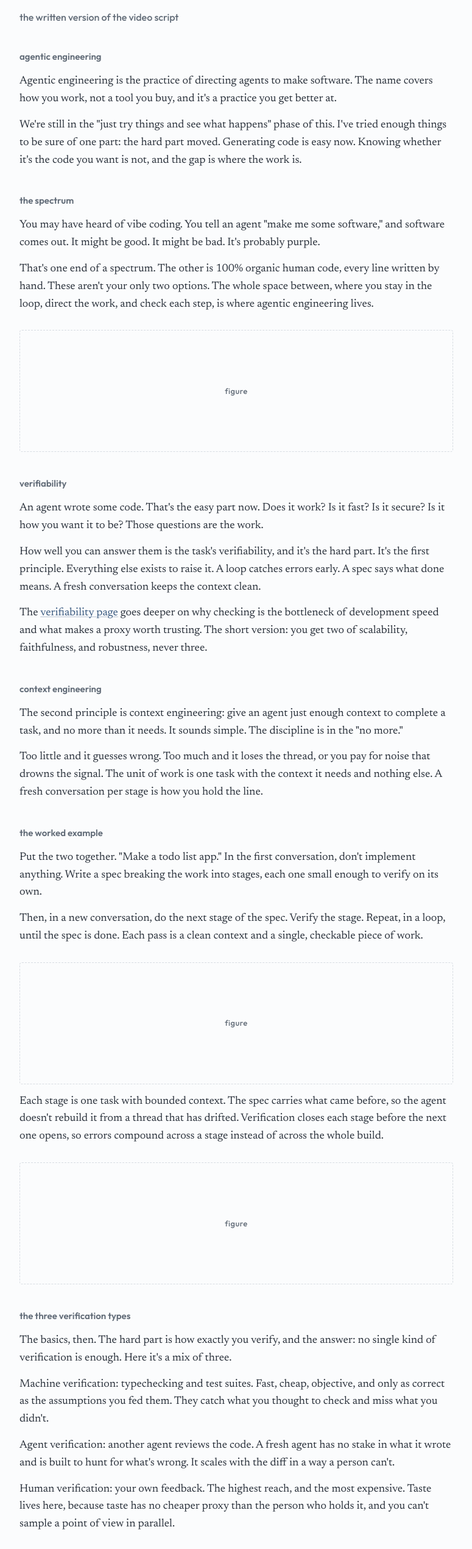
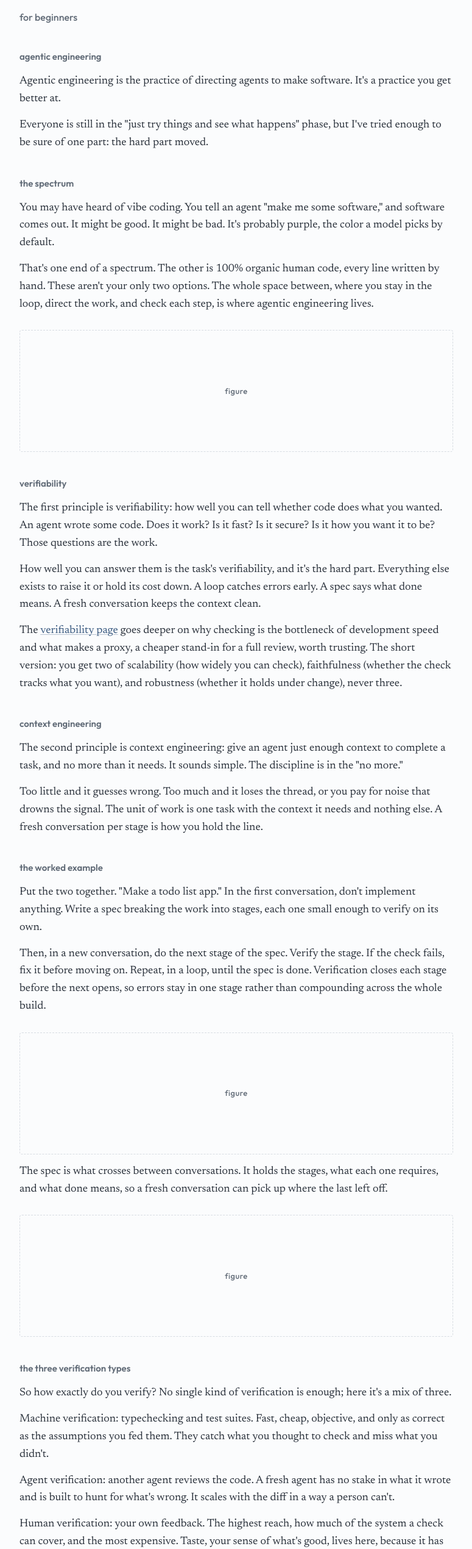
Before and after one commit to dylanebert/agentic-engineering, a Svelte app: page / in a window 1280 px wide. Shown: the part 181-2721 px from the top of the page at 61% size, without its empty margins (252-1027 px from the left). Built offline with nearby package versions, Linux system fonts and the light colour scheme.

Commit message:
agentic-engineering-post: C — close the cold-read and position findings

```diff
--- a/src/App.svelte
+++ b/src/App.svelte
@@ -5,21 +5,18 @@
       <span class="sep">·</span> august 2026
     </div>
     <h1 class="title">agentic engineering</h1>
-    <p class="dek">the written version of the video script</p>
+    <p class="dek">for beginners</p>
   </header>
 
   <section class="section">
     <h2>agentic engineering</h2>
     <p>
       Agentic engineering is the practice of directing agents to make software.
-      The name covers how you work, not a tool you buy, and it's a practice you
-      get better at.
+      It's a practice you get better at.
     </p>
     <p>
-      We're still in the "just try things and see what happens" phase of this.
-      I've tried enough things to be sure of one part: the hard part moved.
-      Generating code is easy now. Knowing whether it's the code you want is
-      not, and the gap is where the work is.
+      Everyone is still in the "just try things and see what happens" phase,
+      but I've tried enough to be sure of one part: the hard part moved.
     </p>
   </section>
 
@@ -28,7 +25,8 @@
     <p>
       You may have heard of vibe coding. You tell an agent "make me some
       software," and software comes out. It might be good. It might be bad.
-      It's probably purple.
+      It's probably purple, the color a
+      model picks by default.
     </p>
     <p>
       That's one end of a spectrum. The other is 100% organic human code, every
@@ -42,22 +40,24 @@
   <section class="section">
     <h2>verifiability</h2>
     <p>
-      An agent wrote some code. That's the easy part now. Does it work? Is it
-      fast? Is it secure? Is it how you want it to be? Those questions are the
-      work.
+      The first principle is verifiability: how well you can tell whether code
+      does what you wanted. An agent wrote some code. Does it work? Is it fast?
+      Is it secure? Is it how you want it to be? Those questions are the work.
     </p>
     <p>
       How well you can answer them is the task's verifiability, and it's the
-      hard part. It's the first principle. Everything else exists to raise it.
-      A loop catches errors early. A spec says what done means. A fresh
+      hard part. Everything else exists to raise it or hold its cost down. A
+      loop catches errors early. A spec says what done means. A fresh
       conversation keeps the context clean.
     </p>
     <p>
       The
       <a href="/verifiability/">verifiability page</a>
       goes deeper on why checking is the bottleneck of development speed and
-      what makes a proxy worth trusting. The short version: you get two of
-      scalability, faithfulness, and robustness, never three.
+      what makes a proxy, a cheaper stand-in for a full review, worth trusting.
+      The short version: you get two of scalability (how widely you can check),
+      faithfulness (whether the check tracks what you want), and robustness
+      (whether it holds under change), never three.
     </p>
   </section>
 
@@ -85,15 +85,16 @@
     </p>
     <p>
       Then, in a new conversation, do the next stage of the spec. Verify the
-      stage. Repeat, in a loop, until the spec is done. Each pass is a clean
-      context and a single, checkable piece of work.
+      stage. If the check fails, fix it before moving on. Repeat, in a loop,
+      until the spec is done. Verification closes each stage before the next
+      opens, so errors stay in one stage rather than compounding across the
+      whole build.
     </p>
     <div class="fig"></div>
     <p>
-      Each stage is one task with bounded context. The spec carries what came
-      before, so the agent doesn't rebuild it from a thread that has drifted.
-      Verification closes each stage before the next one opens, so errors
-      compound across a stage instead of across the whole build.
+      The spec is what crosses between conversations. It holds the stages, what
+      each one requires, and what done means, so a fresh conversation can pick
+      up where the last left off.
     </p>
     <div class="fig"></div>
   </section>
@@ -101,9 +102,8 @@
   <section class="section">
     <h2>the three verification types</h2>
     <p>
-      The basics, then. The hard part is how exactly you verify, and the
-      answer: no single kind of verification is enough. Here it's a mix of
-      three.
+      So how exactly do you verify? No single kind of verification is enough;
+      here it's a mix of three.
     </p>
     <p>
       Machine verification: typechecking and test suites. Fast, cheap,
@@ -116,9 +116,10 @@
       with the diff in a way a person can't.
     </p>
     <p>
-      Human verification: your own feedback. The highest reach, and the most
-      expensive. Taste lives here, because taste has no cheaper proxy than the
-      person who holds it, and you can't sample a point of view in parallel.
+      Human verification: your own feedback. The highest reach, how much of the
+      system a check can cover, and the most expensive. Taste, your sense of
+      what's good, lives here, because it has no cheaper proxy than you, and
+      you can't sample a point of view in parallel.
     </p>
     <div class="fig"></div>
     <p>
@@ -132,18 +133,17 @@
   <section class="section">
     <h2>going further</h2>
     <p>
-      The application of these principles is agentic engineering. The practice
-      is young and the principles are still moving, but the shape holds: a loop,
-      a spec, and verification at every step. The rest is getting good at each
-      one.
+      The practice is young and the principles are still moving, but the shape
+      holds: a loop, a spec, and verification at every step. The rest is getting
+      good at each one.
     </p>
     <p>
       For more, the
       <a href="/verifiability/">verifiability page</a>
       goes deeper on the hard part.
       <a href="/taste-loops/">Taste-loops</a>
-      covers the part that isn't verifiable, where the only oracle is you and
-      the loop has to run at interaction speed.
+      covers the part that isn't verifiable, where the only oracle, the final
+      judge, is you and the loop has to run at interaction speed.
     </p>
     <p class="aside">
       check out the
```
